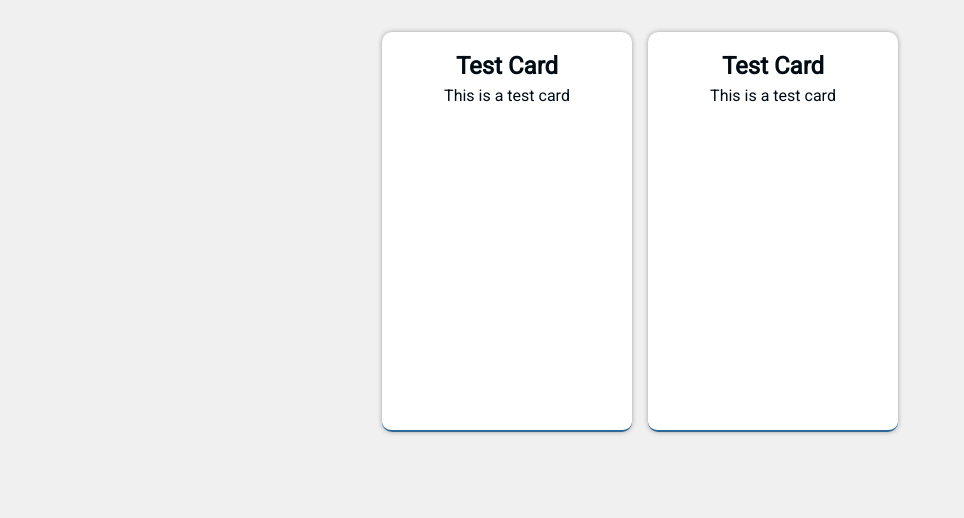
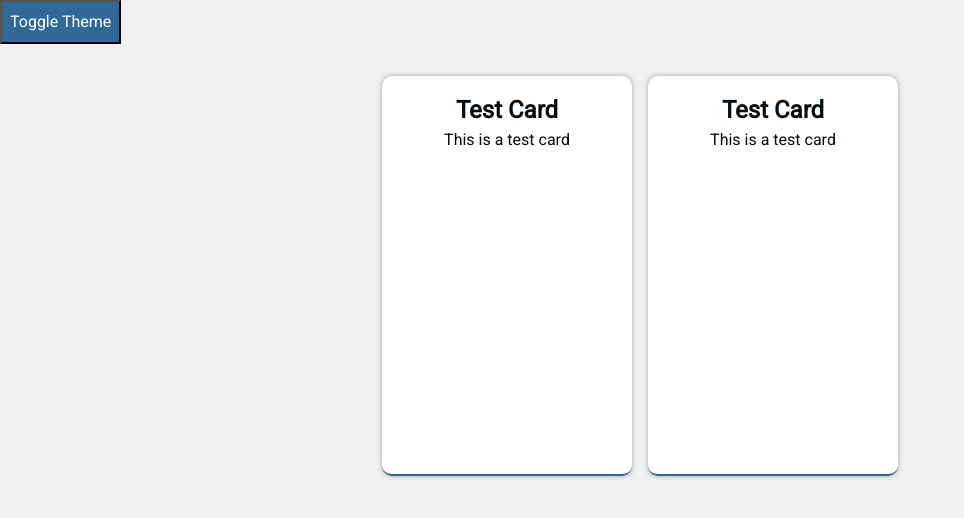
Before and after one commit to seanyoung247/portfolio, a React (Vite) app in the folder frontend_source/: page / in a window 1280 px wide. Shown: the top 518 px of the page, without its empty margins (0-964 px from the left). Built offline with nearby package versions, Linux system fonts and the light colour scheme; a web font is replaced by a local one.

Commit message:
feat: Adds ThemeSwitcher

```diff
--- a/frontend_source/src/App.tsx
+++ b/frontend_source/src/App.tsx
@@ -2,6 +2,7 @@
 import { useState } from 'react'
 import { Global, css, ThemeProvider } from '@emotion/react'
 import themes, { ThemeName, Theme } from './theme'
+import { ThemeSwitcher } from './components/ThemeSwitcher'
 
 
 const pageStyles = (theme: Theme) => css`
@@ -35,6 +36,8 @@ const App = () => {
         <ThemeProvider theme={themes[currentTheme]}>
             <Global styles={(theme) => pageStyles(theme)} />
 
+            <ThemeSwitcher currentTheme={currentTheme} switchTheme={toggleTheme} />
+
             <div css={{
                 display: 'flex',
                 justifyContent: 'center',
@@ -46,9 +49,9 @@ const App = () => {
                     <h2>Test Card</h2>
                     <p>This is a test card</p>
                 </div>
-            <div css={(theme)=>testStyle(theme)} >
-                <h2>Test Card</h2>
-                <p>This is a test card</p>
+                <div css={(theme)=>testStyle(theme)} >
+                    <h2>Test Card</h2>
+                    <p>This is a test card</p>
                 </div>
             </div>
 
--- /dev/null
+++ b/frontend_source/src/components/ThemeSwitcher.tsx
@@ -0,0 +1,25 @@
+
+import { useTheme, css } from "@emotion/react"
+import { Theme, ThemeName } from "../theme"
+
+type ThemeSwitcherProps = {
+    currentTheme: ThemeName,
+    switchTheme: (theme: ThemeName) => void
+}
+
+const styles = (theme: Theme) => css`
+    background-color: ${theme.primaryAccent};
+    color: ${theme.altForeground};
+    padding: 0.5em;
+`
+
+export const ThemeSwitcher = ({currentTheme, switchTheme}: ThemeSwitcherProps) => {
+    const theme = useTheme();
+    return (
+        <button
+            css={styles(theme)}
+            onClick={()=>switchTheme(currentTheme)}>
+            Toggle Theme
+        </button>
+    )
+}
```
